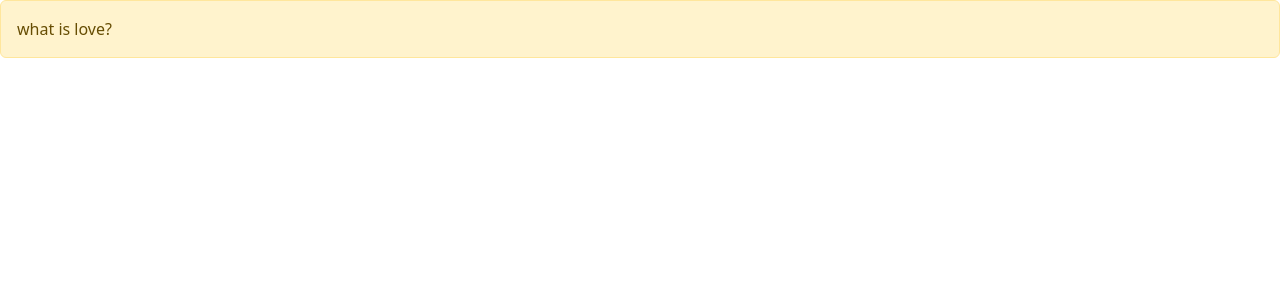
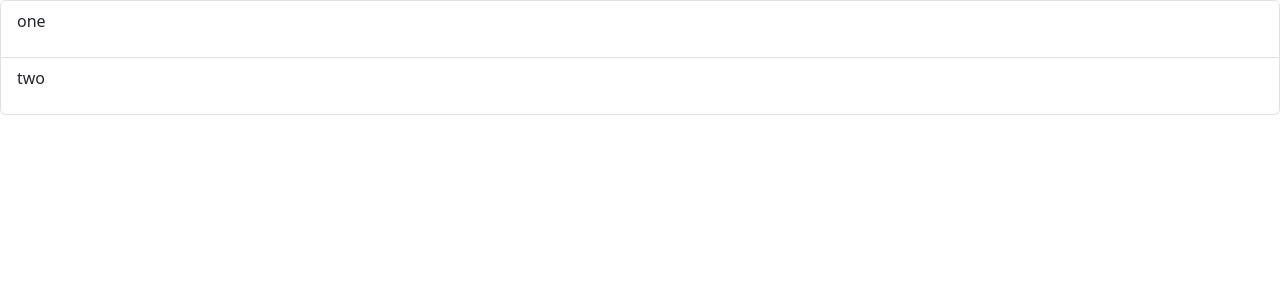
Before and after one commit to AntonEremeenko/react-hw, a React (Vite) app: page / in a window 1280 px wide. Shown: the top 300 px of the page. Built offline with nearby package versions, Linux system fonts and the light colour scheme.

Commit message:
hw_82 completed

```diff
--- a/src/App.jsx
+++ b/src/App.jsx
@@ -1,10 +1,15 @@
 import React from 'react'
-import Alert from "./components/Alert.jsx";
+import ListGroup from "./components/ListGroup.jsx";
 
 
 class App extends React.Component {
     render() {
-        return<Alert type="warning" text="what is love?"/>;
+        return(
+            <ListGroup>
+                <p>one</p>
+                <p>two</p>
+            </ListGroup>
+        )
     }
 }
 
--- a/src/components/Alert.jsx
+++ /dev/null
@@ -1,12 +0,0 @@
-import React from "react";
-
-class Alert extends React.Component {
-    render() {
-        const {text, type} = this.props
-        const alertClass = `alert alert-${type}`;
-        return (
-            <div className={alertClass} role="alert">{text}</div>
-        )
-    }
-}
-export default Alert
--- /dev/null
+++ b/src/components/ListGroup.jsx
@@ -0,0 +1,17 @@
+import React from "react";
+
+class ListGroup extends React.Component {
+    render() {
+        return (
+            <ul className="list-group">
+                {React.Children.map(this.props.children, (child, index) => (
+                    <li className="list-group-item" key={index}>
+                        {child}
+                    </li>
+                ))}
+            </ul>
+        )
+    }
+}
+
+export default ListGroup
```
Also changed, not shown: 1 other file (tests, documents, lock files or other folders).
